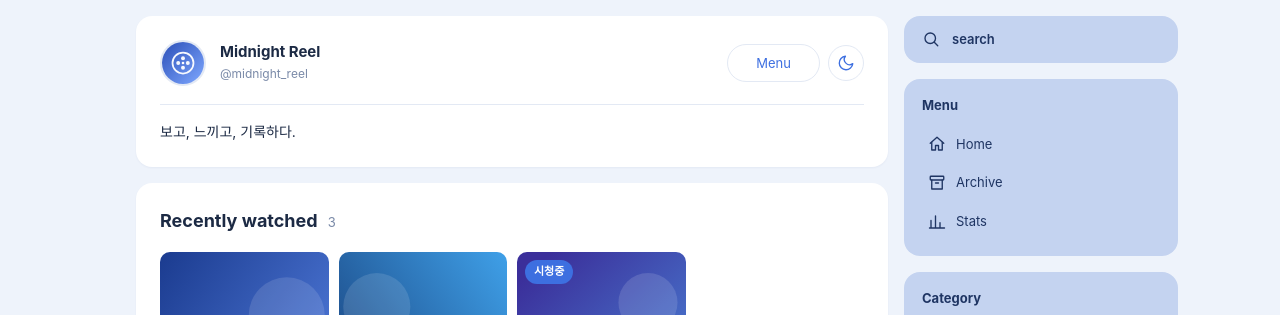
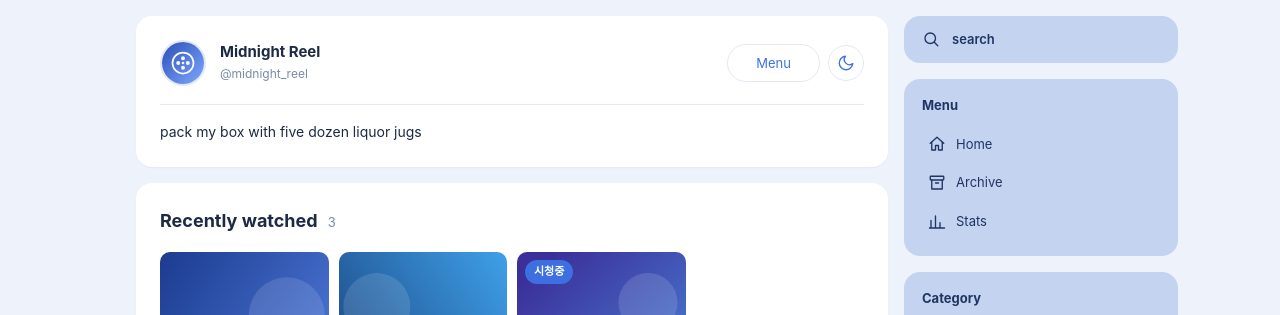
Before and after one commit to sojung-moon/sojung-moon.github.io, a Jekyll site: the page built from index.html, in a window 1280 px wide. Shown: the top 315 px of the page. Built offline with Jekyll 4.4.1, drawn with Linux system fonts in a browser that asks for light colours; some web fonts are replaced; the list of posts is cut into pages by our own code.

Commit message:
update tagline

```diff
--- a/_config.yml
+++ b/_config.yml
@@ -1,8 +1,8 @@
 # ───────── 사이트 기본 정보 (여기부터 수정하세요) ─────────
 title: Midnight Reel
 handle: "@midnight_reel"
-tagline: 보고, 느끼고, 기록하다.
-description: 영화·드라마·애니메이션 감상 아카이브
+tagline: pack my box with five dozen liquor jugs
+description: 영상물 감상 아카이브
 lang: ko
 timezone: Asia/Seoul
 
```
